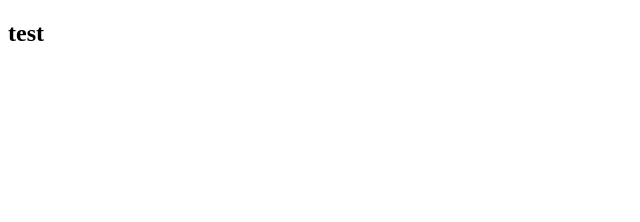
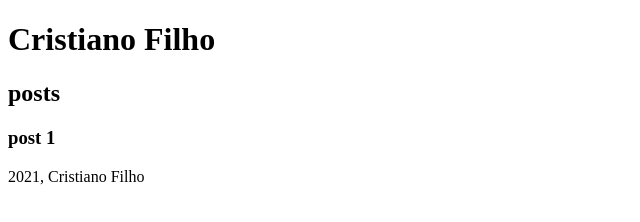
Before and after one commit to CristianoFIlho/Full-Stack-JavaScript, a plain HTML site: page HTML/index.html in a window 1280 px wide. Shown: the whole page, without its empty margins (0-640 px from the left). Drawn offline with Linux system fonts and the light colour scheme.

Commit message:
esturação html5

```diff
--- a/HTML/index.html
+++ b/HTML/index.html
@@ -10,8 +10,20 @@
 
 <body>
 
-    <h2>test</h2>
-
+    <header>
+        <h1>Cristiano Filho</h1>
+    </header>
+    <section>
+        <header>
+            <h2>posts</h2>
+        </header>
+        <article>
+            <header>
+                <h3>post 1</h3>
+            </header>
+        </article>
+    </section>
+    <footer>2021, Cristiano Filho</footer>
 </body>
 
 </html>
```
